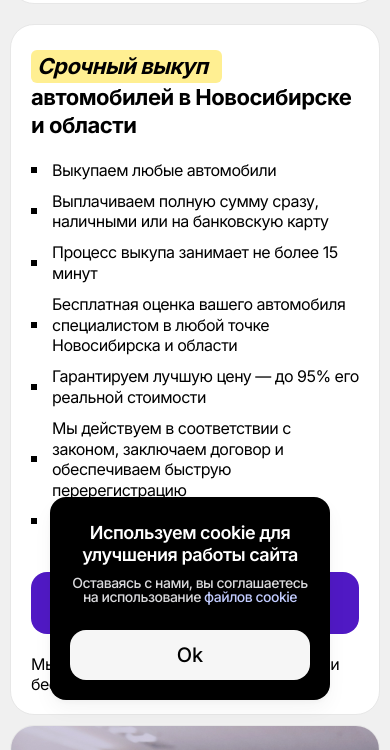
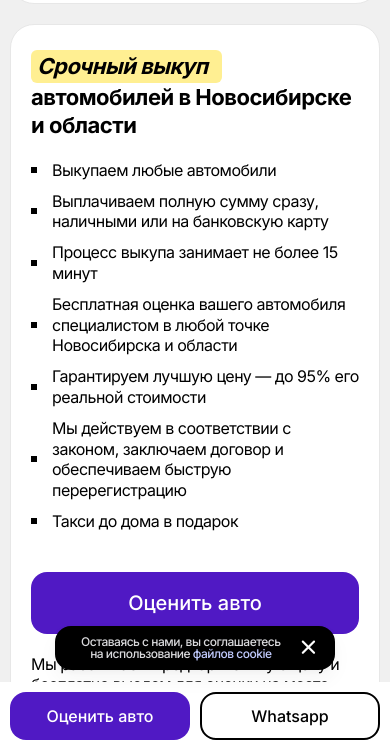
Before and after one commit to Hillel1408/car-buyback, a website: page #src/index.html in a window 390 px wide. Shown: the part 94-844 px from the top of the page. Drawn offline with nearby package versions, Linux system fonts and the light colour scheme; files that its build step writes are made by us from their sources; files whose address does not match are found by name; a web font is replaced by a local one.

Commit message:
car-buyback

```diff
--- /dev/null
+++ b/#src/html/buttons.html
@@ -0,0 +1,4 @@
+<div class="buttons">
+  <button class="btn">Оценить авто</button>
+  <button class="secondary-btn">Whatsapp</button>
+</div>
--- a/#src/html/cookie.html
+++ b/#src/html/cookie.html
@@ -4,5 +4,6 @@
     Оставаясь с нами, вы соглашаетесь на использование
     <span>файлов cookie</span>
   </p>
-  <button>Ok</button>
+  <button class="cookie__close-btn icon-12"></button>
+  <button class="cookie__btn">Ok</button>
 </div>
--- a/#src/index.html
+++ b/#src/index.html
@@ -17,6 +17,7 @@
     @@include('./html/contacts.html') @@include('./html/footer.html')
     @@include('./html/popup-order.html') @@include('./html/popup-callback.html')
     @@include('./html/cookie.html') @@include('./html/popup-menu.html')
+    @@include('./html/buttons.html')
     <script src="js/swiper-bundle.min.js"></script>
     <script src="js/script.js"></script>
     <script>
--- /dev/null
+++ b/#src/scss/sections/buttons.scss
@@ -0,0 +1,14 @@
+.buttons {
+  display: none;
+  grid-template-columns: 1fr 1fr;
+  background-color: white;
+  padding: 10px;
+  gap: 10px;
+  position: fixed;
+  bottom: 0;
+  left: 0;
+  right: 0;
+  @media (max-width: 767px) {
+    display: grid;
+  }
+}
--- a/#src/scss/sections/cookie.scss
+++ b/#src/scss/sections/cookie.scss
@@ -9,6 +9,14 @@
   background: #000;
   box-shadow: 0px 10px 20px 0px rgba(0, 0, 0, 0.04),
     0px 2px 6px 0px rgba(0, 0, 0, 0.04), 0px 0px 1px 0px rgba(0, 0, 0, 0.04);
+  @media (max-width: 767px) {
+    padding: 10px 20px;
+    bottom: 80px;
+    right: 50%;
+    transform: translateX(50%);
+    display: flex;
+    gap: 15px;
+  }
   h3 {
     font-size: 18px;
     color: white;
@@ -16,17 +24,23 @@
     line-height: 122%;
     text-align: center;
     margin-bottom: 10px;
+    @media (max-width: 767px) {
+      display: none;
+    }
   }
   p {
     font-size: 14px;
     color: #dadadd;
     text-align: center;
     font-weight: 500;
+    @media (max-width: 767px) {
+      font-size: 12px;
+    }
     span {
       color: #c2ccff;
     }
   }
-  button {
+  &__btn {
     border-radius: 16px;
     background: #f6f6f6;
     margin-top: 26px;
@@ -34,5 +48,18 @@
     padding: 13px 30px;
     font-size: 20px;
     font-weight: 500;
+    @media (max-width: 767px) {
+      display: none;
+    }
+  }
+  &__close-btn {
+    display: none;
+    background-color: transparent;
+    &::before {
+      color: white;
+    }
+    @media (max-width: 767px) {
+      display: block;
+    }
   }
 }
--- a/#src/scss/sections/footer.scss
+++ b/#src/scss/sections/footer.scss
@@ -1,6 +1,9 @@
 .footer {
   background-color: #f0f0f0;
   padding: 20px 0;
+  @media (max-width: 767px) {
+    padding: 20px 0 130px 0;
+  }
   ul {
     display: flex;
     flex-wrap: wrap;
--- a/#src/scss/style.scss
+++ b/#src/scss/style.scss
@@ -43,16 +43,24 @@
   font-size: 18px;
   font-weight: 500;
   color: white;
+  @media (max-width: 767px) {
+    padding: 12px 30px;
+    font-size: 16px;
+  }
 }
 .secondary-btn {
   font-size: 18px;
   font-weight: 500;
   color: black;
-  padding: 17px 15px;
+  padding: 16px 15px;
   border-radius: 16px;
   border: 2px solid #000;
   background-color: transparent;
   width: 100%;
+  @media (max-width: 767px) {
+    padding: 12px 30px;
+    font-size: 16px;
+  }
 }
 .back-btn {
   display: flex;
@@ -167,3 +175,4 @@
 @import "./sections/cookie";
 @import "./sections/popup-menu";
 @import "./sections/check-city";
+@import "./sections/buttons";
```
